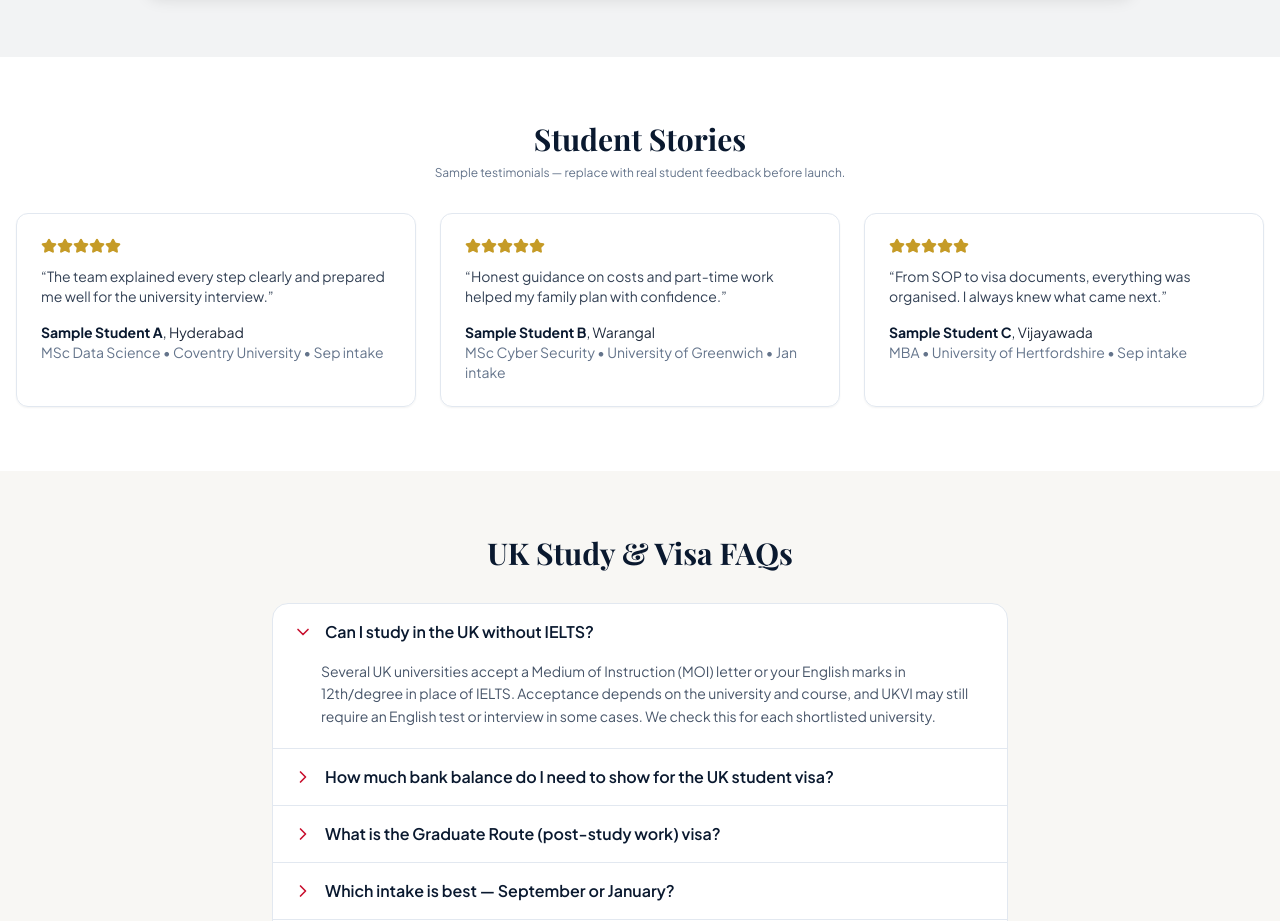
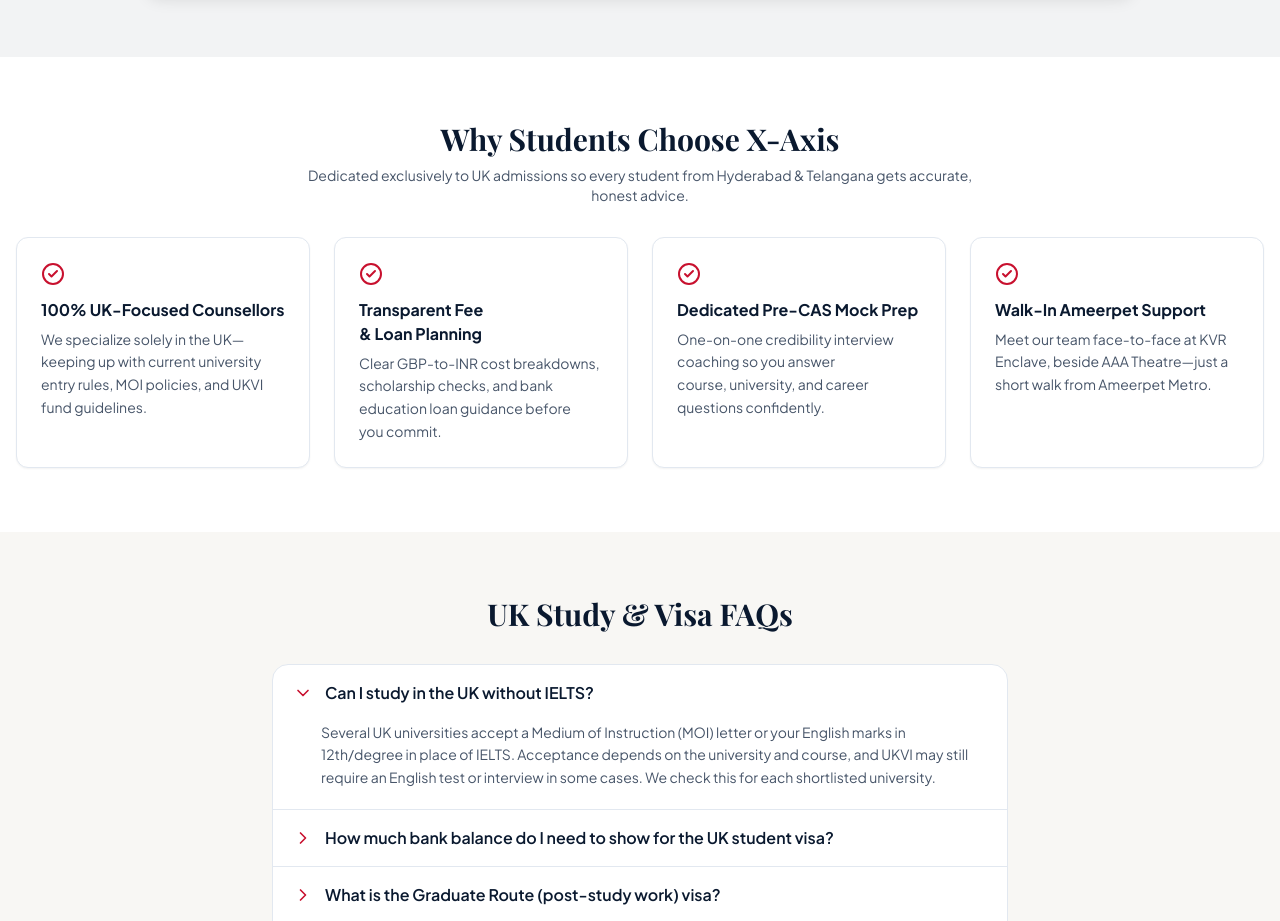
Before and after one commit to Madhukarreddy879/xaxisoverseas, a Next.js app: page / in a window 1280 px wide. Shown: the part 3720-4641 px from the top of the page. Built offline with nearby package versions, Linux system fonts and the light colour scheme; a web font is replaced by a local one.

Commit message:
Replace sample testimonials with X-Axis highlights, polish subpages, add form-encoded API fallback

```diff
--- a/src/app/about/page.tsx
+++ b/src/app/about/page.tsx
@@ -28,9 +28,9 @@ const pillars = [
 export default function Page() {
   return (
     <>
-      <section className="bg-navy py-14 text-white">
+      <section className="bg-navy py-10 text-white sm:py-14">
         <div className="mx-auto max-w-4xl px-4">
-          <h1 className="font-serif text-4xl font-bold">About X-Axis Overseas</h1>
+          <h1 className="font-serif text-3xl font-bold sm:text-4xl">About X-Axis Overseas</h1>
           <p className="mt-3 text-white/80">A UK-first consultancy built for students from Hyderabad and the Telugu states.</p>
         </div>
       </section>
--- a/src/app/eligibility/page.tsx
+++ b/src/app/eligibility/page.tsx
@@ -20,9 +20,9 @@ export const metadata: Metadata = {
 export default function Page() {
   return (
     <>
-      <section className="bg-navy py-14 text-white">
+      <section className="bg-navy py-10 text-white sm:py-14">
         <div className="mx-auto max-w-3xl px-4 text-center">
-          <h1 className="font-serif text-4xl font-bold">Check Your UK Eligibility</h1>
+          <h1 className="font-serif text-3xl font-bold sm:text-4xl">Check Your UK Eligibility</h1>
           <p className="mt-3 text-white/80">Answer a few quick questions and get an instant indication.</p>
         </div>
       </section>
--- a/src/app/page.tsx
+++ b/src/app/page.tsx
@@ -1,12 +1,12 @@
 import type { Metadata } from 'next';
 import Link from 'next/link';
-import { Award, Banknote, BookOpenCheck, Briefcase, GraduationCap, MapPin, ShieldCheck, Star } from 'lucide-react';
+import { Award, Banknote, BookOpenCheck, Briefcase, CheckCircle2, GraduationCap, MapPin, ShieldCheck } from 'lucide-react';
 import LeadCaptureForm from '@/components/LeadCaptureForm';
 import UkCostCalculator from '@/components/UkCostCalculator';
 import FaqAccordion from '@/components/FaqAccordion';
 import CtaButton from '@/components/CtaButton';
 import MapEmbed from '@/components/MapEmbed';
-import { courseStreams, faqs, intakes, processSteps, testimonials, universities } from '@/data/ukData';
+import { courseStreams, faqs, intakes, processSteps, trustHighlights, universities } from '@/data/ukData';
 import { siteConfig } from '@/config/site';
 
 export const metadata: Metadata = {
@@ -176,18 +176,17 @@ export default function Home() {
       </section>
 
       <section className="mx-auto max-w-7xl px-4 py-16">
-        <h2 className="text-center font-serif text-3xl font-bold text-navy">Student Stories</h2>
-        <p className="mt-2 text-center text-xs text-slate-500">Sample testimonials — replace with real student feedback before launch.</p>
-        <div className="mt-8 grid gap-6 md:grid-cols-3">
-          {testimonials.map((t) => (
-            <figure key={t.name} className="rounded-xl border border-slate-200 p-6 shadow-sm">
-              <div className="flex text-gold">{Array.from({ length: 5 }).map((_, i) => <Star key={i} className="h-4 w-4 fill-current" />)}</div>
-              <blockquote className="mt-3 text-sm text-slate-700">“{t.quote}”</blockquote>
-              <figcaption className="mt-4 text-sm">
-                <strong className="text-navy">{t.name}</strong>, {t.from}
-                <div className="text-slate-500">{t.course} • {t.uni} • {t.intake}</div>
-              </figcaption>
-            </figure>
+        <h2 className="text-center font-serif text-3xl font-bold text-navy">Why Students Choose X-Axis</h2>
+        <p className="mx-auto mt-2 max-w-2xl text-center text-sm text-slate-600">
+          Dedicated exclusively to UK admissions so every student from Hyderabad &amp; Telangana gets accurate, honest advice.
+        </p>
+        <div className="mt-8 grid gap-6 sm:grid-cols-2 lg:grid-cols-4">
+          {trustHighlights.map((item) => (
+            <div key={item.title} className="rounded-xl border border-slate-200 bg-white p-6 shadow-sm">
+              <CheckCircle2 aria-hidden="true" className="h-6 w-6 text-crimson" />
+              <h3 className="mt-3 font-bold text-navy">{item.title}</h3>
+              <p className="mt-1.5 text-sm leading-relaxed text-slate-600">{item.desc}</p>
+            </div>
           ))}
         </div>
       </section>
--- a/src/app/services/page.tsx
+++ b/src/app/services/page.tsx
@@ -21,17 +21,17 @@ export const metadata: Metadata = {
 export default function Page() {
   return (
     <>
-      <section className="bg-navy py-14 text-white">
+      <section className="bg-navy py-10 text-white sm:py-14">
         <div className="mx-auto max-w-5xl px-4">
-          <h1 className="font-serif text-4xl font-bold">Our UK Services</h1>
+          <h1 className="font-serif text-3xl font-bold sm:text-4xl">Our UK Services</h1>
           <p className="mt-3 text-white/80">From first counselling session to landing in the UK — one team, one process.</p>
         </div>
       </section>
-      <div className="mx-auto max-w-5xl px-4 py-14">
+      <div className="mx-auto max-w-5xl px-4 py-10 sm:py-14">
         <div className="grid gap-6 sm:grid-cols-2">
           {services.map((s, i) => (
             <div key={s.title} className="rounded-xl border border-slate-200 p-6 shadow-sm">
-              <span className="text-sm font-bold text-crimson">0{i + 1}</span>
+              <span className="text-sm font-bold text-crimson">{String(i + 1).padStart(2, '0')}</span>
               <h2 className="mt-1 text-lg font-bold text-navy">{s.title}</h2>
               <p className="mt-2 text-sm text-slate-600">{s.desc}</p>
             </div>
--- a/src/app/study-in-uk/page.tsx
+++ b/src/app/study-in-uk/page.tsx
@@ -40,9 +40,9 @@ const cities = [
 export default function Page() {
   return (
     <>
-      <section className="bg-navy py-14 text-white">
+      <section className="bg-navy py-10 text-white sm:py-14">
         <div className="mx-auto max-w-4xl px-4">
-          <h1 className="font-serif text-4xl font-bold">Study in the UK</h1>
+          <h1 className="font-serif text-3xl font-bold sm:text-4xl">Study in the UK</h1>
           <p className="mt-3 text-white/80">Everything Indian students need to know before applying — in plain language.</p>
         </div>
       </section>
--- a/src/app/universities/page.tsx
+++ b/src/app/universities/page.tsx
@@ -20,9 +20,9 @@ export const metadata: Metadata = {
 export default function Page() {
   return (
     <>
-      <section className="bg-navy py-14 text-white">
+      <section className="bg-navy py-10 text-white sm:py-14">
         <div className="mx-auto max-w-7xl px-4">
-          <h1 className="font-serif text-4xl font-bold">UK Universities</h1>
+          <h1 className="font-serif text-3xl font-bold sm:text-4xl">UK Universities</h1>
           <p className="mt-3 text-white/80">Search and filter universities we work with, then check your eligibility in one click.</p>
         </div>
       </section>
--- a/src/data/ukData.ts
+++ b/src/data/ukData.ts
@@ -77,10 +77,11 @@ export const processSteps = [
   { title: 'Fly & settle', desc: 'Pre-departure briefing, accommodation and arrival support.' },
 ];
 
-export const testimonials = [
-  { name: 'Sample Student A', from: 'Hyderabad', course: 'MSc Data Science', uni: 'Coventry University', intake: 'Sep intake', quote: 'The team explained every step clearly and prepared me well for the university interview.' },
-  { name: 'Sample Student B', from: 'Warangal', course: 'MSc Cyber Security', uni: 'University of Greenwich', intake: 'Jan intake', quote: 'Honest guidance on costs and part-time work helped my family plan with confidence.' },
-  { name: 'Sample Student C', from: 'Vijayawada', course: 'MBA', uni: 'University of Hertfordshire', intake: 'Sep intake', quote: 'From SOP to visa documents, everything was organised. I always knew what came next.' },
+export const trustHighlights = [
+  { title: '100% UK-Focused Counsellors', desc: 'We specialize solely in the UK—keeping up with current university entry rules, MOI policies, and UKVI fund guidelines.' },
+  { title: 'Transparent Fee & Loan Planning', desc: 'Clear GBP-to-INR cost breakdowns, scholarship checks, and bank education loan guidance before you commit.' },
+  { title: 'Dedicated Pre-CAS Mock Prep', desc: 'One-on-one credibility interview coaching so you answer course, university, and career questions confidently.' },
+  { title: 'Walk-In Ameerpet Support', desc: 'Meet our team face-to-face at KVR Enclave, beside AAA Theatre—just a short walk from Ameerpet Metro.' },
 ];
 
 export const faqs = [
```
Also changed, not shown: src/app/contact/page.tsx (+8 -8 lines), 2 other files (tests, documents, lock files or other folders).
